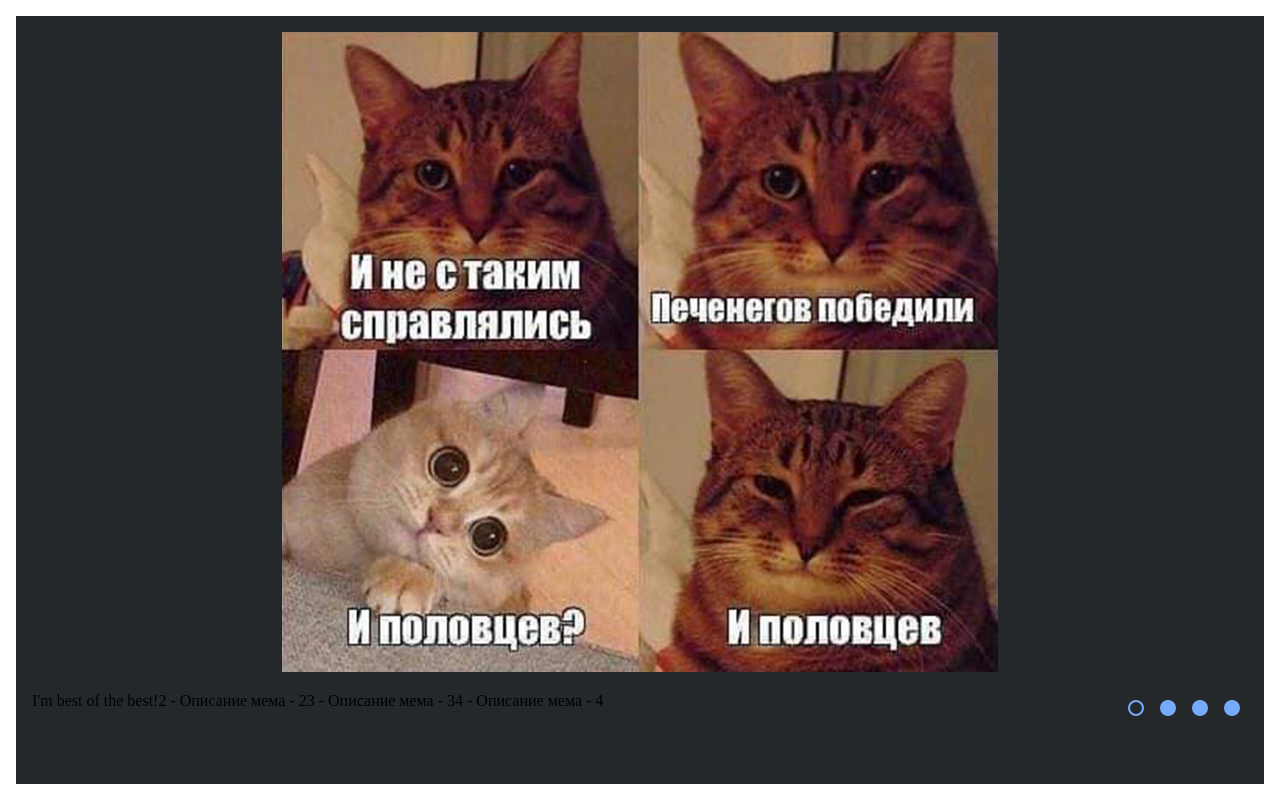
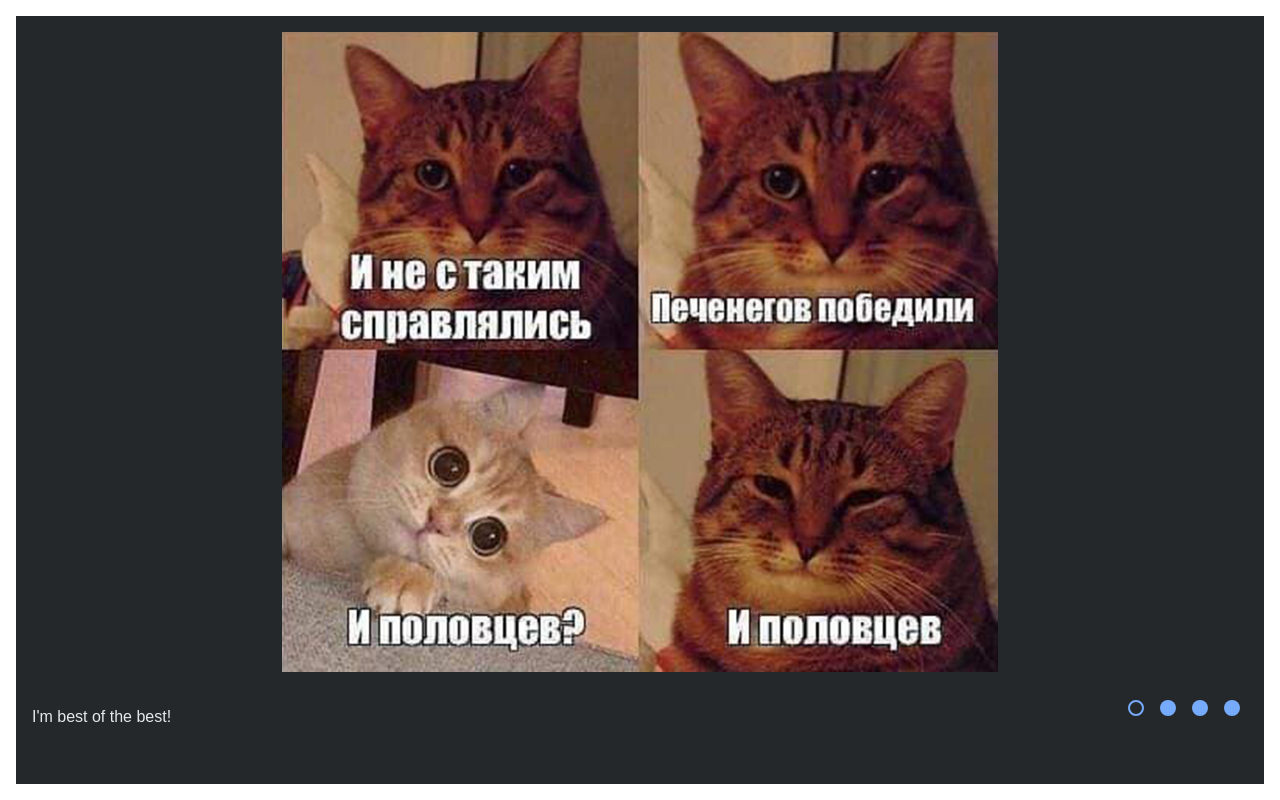
Before and after one commit to rom4ncer/cssMemeSlider, a plain HTML site: page cssMemeSlider/index.html in a window 1280 px wide. Drawn offline with Linux system fonts and the light colour scheme.

Commit message:
feat: desktop text (Sun, Sep 17, 2023 11:08:26 AM)

```diff
--- a/cssMemeSlider/style.css
+++ b/cssMemeSlider/style.css
@@ -6,6 +6,7 @@
   --color-white: rgb(227, 232, 232);
   --color-gray: rgb(190, 190, 190);
   --color-blue: rgb(117, 171, 250);
+  --number-of-slides: 4;
 }
 
 * {
@@ -40,7 +41,7 @@ body {
 }
 
 .images {
-  width: calc(var(--img-width) * 4);
+  width: calc(var(--img-width) * var(--number-of-slides));
   margin-left: 0;
   transition: margin-left 800ms cubic-bezier(0.770, 0.000, 0.175, 1.000);
 }
@@ -116,7 +117,50 @@ img {
   border: 2px solid var(--color-white);
 }
 
+.slider-txt {
+  margin-top: 1rem;
+  width: var(--txt-width);
+  overflow-x: hidden;
+}
 
+.texts {
+  display: flex;
+  width: calc(var(--txt-width) * var(--number-of-slides));
+  margin-left: 0;
+  color: var(--color-white);
+  font-family: Arial, Helvetica, sans-serif;
+  transition: margin-left 1s ease;
+}
+
+.texts span {
+  display: inline-block;
+  width: var(--txt-width);
+  opacity: 0;
+  transition: opacity 0.5s ease;
+}
+
+#r1:checked~.slider .controls .slider-txt .texts span:nth-child(1),
+#r2:checked~.slider .controls .slider-txt .texts span:nth-child(2),
+#r3:checked~.slider .controls .slider-txt .texts span:nth-child(3),
+#r4:checked~.slider .controls .slider-txt .texts span:nth-child(4) {
+  opacity: 1;
+}
+
+#r1:checked~.slider .texts {
+  margin-left: 0;
+}
+
+#r2:checked~.slider .texts {
+  margin-left: calc(var(--txt-width) * -1);
+}
+
+#r3:checked~.slider .texts {
+  margin-left: calc(var(--txt-width) * -2);
+}
+
+#r4:checked~.slider .texts {
+  margin-left: calc(var(--txt-width) * -3);
+}
 
 
 /* mobile */
```
